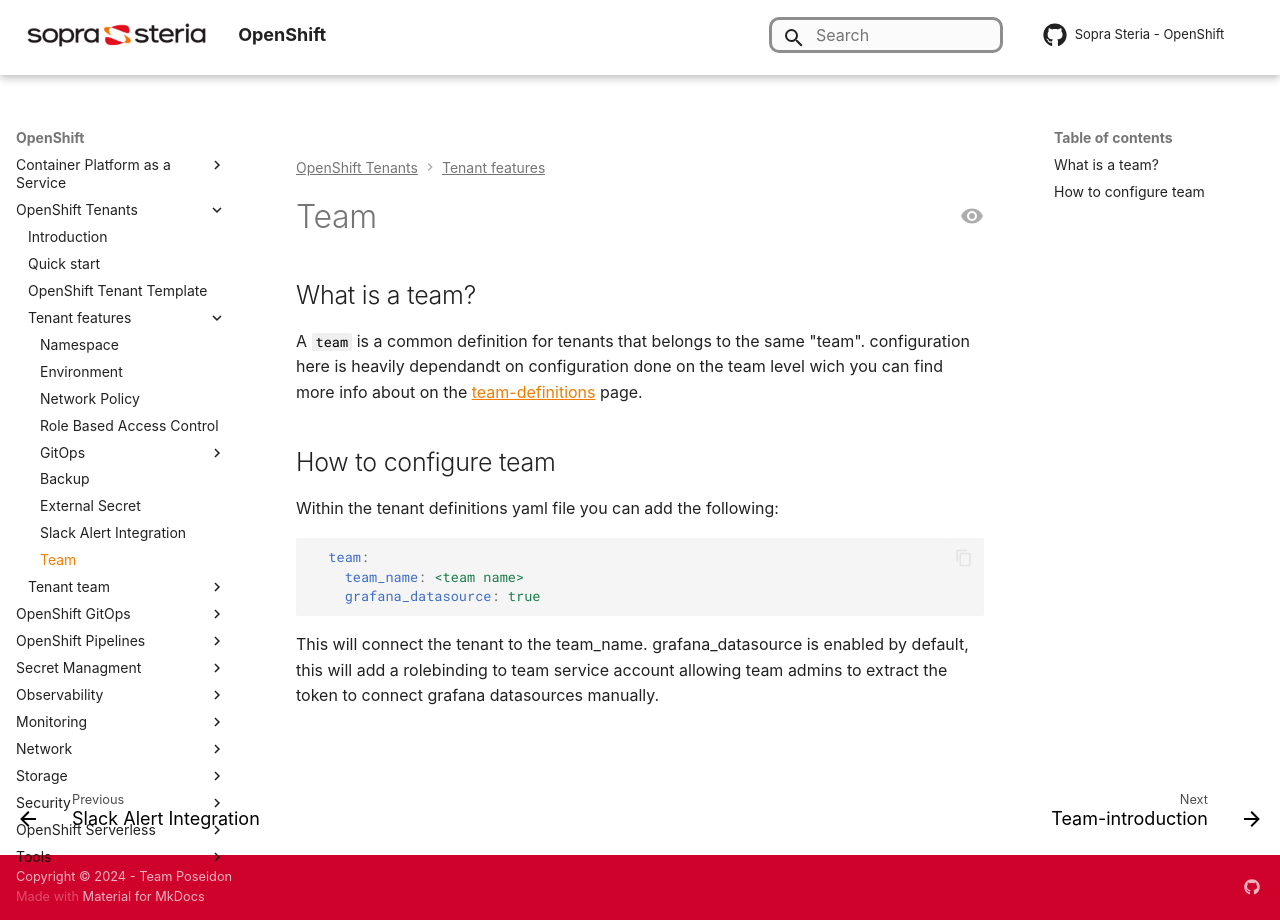
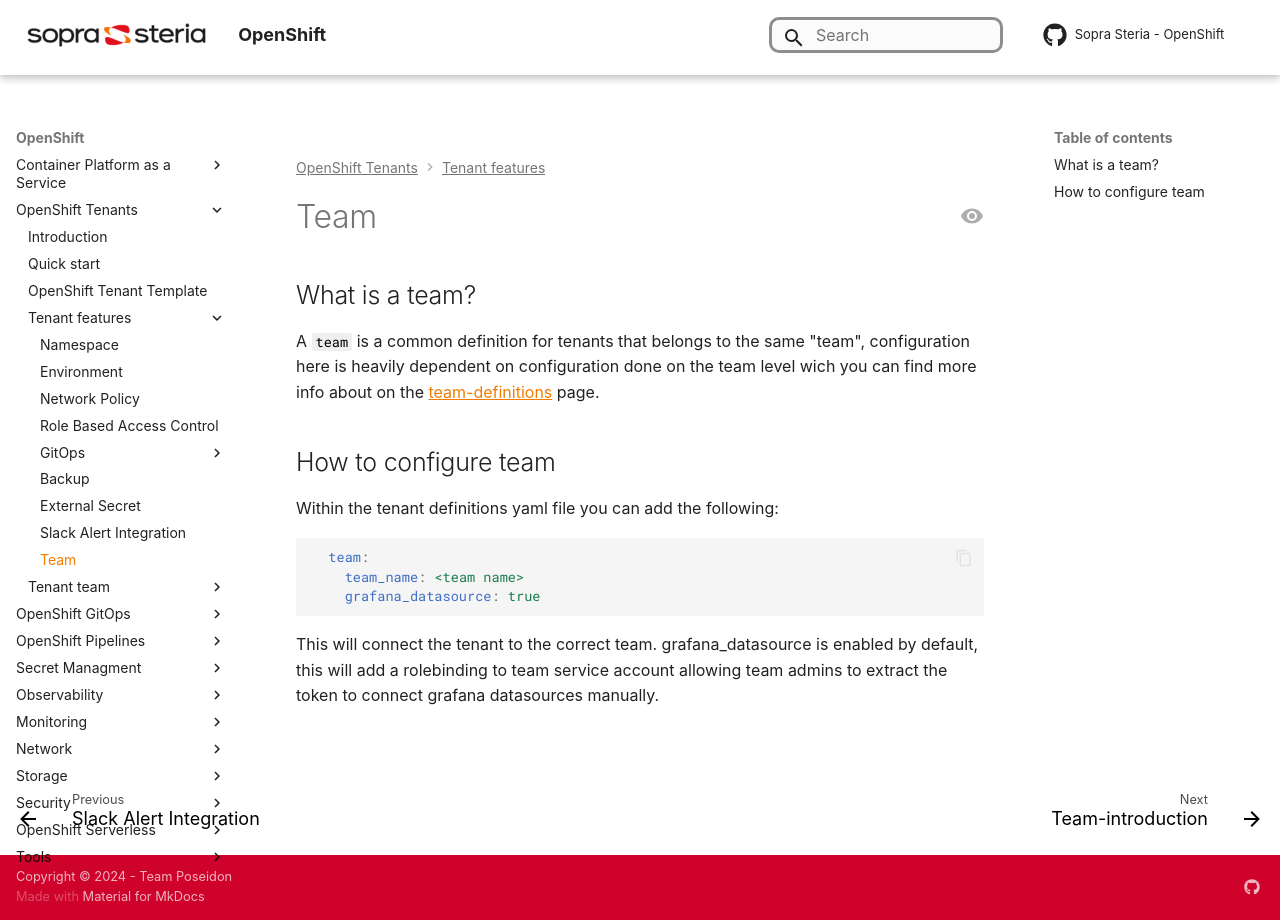
Before and after one commit to Sopra-Steria-Norge-Kubernetes/OpenShift, an MkDocs documentation site: the page built from docs/OpenShift Tenants/Tenant features/team.md, in a window 1280 px wide. Built offline with MkDocs 1.6.1 and Material for MkDocs 9.7.7, drawn with Linux system fonts in a browser that asks for light colours; some web fonts are replaced; comment, search, counter and statistics services are not loaded.

Commit message:
Fix some typos and url not working

````diff
--- a/docs/OpenShift Tenants/Tenant features/team.md
+++ b/docs/OpenShift Tenants/Tenant features/team.md
@@ -8,7 +8,7 @@
 
 ## What is a team?
 
-A `team` is a common definition for tenants that belongs to the same "team". configuration here is heavily dependandt on configuration done on the team level wich you can find more info about on the  [team-definitions](../OpenShift%20Tenants/Tenant%20features/Tenant%20team/team.md) page.
+A `team` is a common definition for tenants that belongs to the same "team", configuration here is heavily dependent on configuration done on the team level wich you can find more info about on the  [team-definitions](../OpenShift%20Tenants/Tenant%20features/Tenant%20team/team-introduction.md) page.
 
 ## How to configure team
 
@@ -19,5 +19,5 @@
     team_name: <team name>
     grafana_datasource: true
 ```
-This will connect the tenant to the team_name.
+This will connect the tenant to the correct team.
 grafana_datasource is enabled by default, this will add a rolebinding to team service account allowing team admins to extract the token to connect grafana datasources manually.
````
